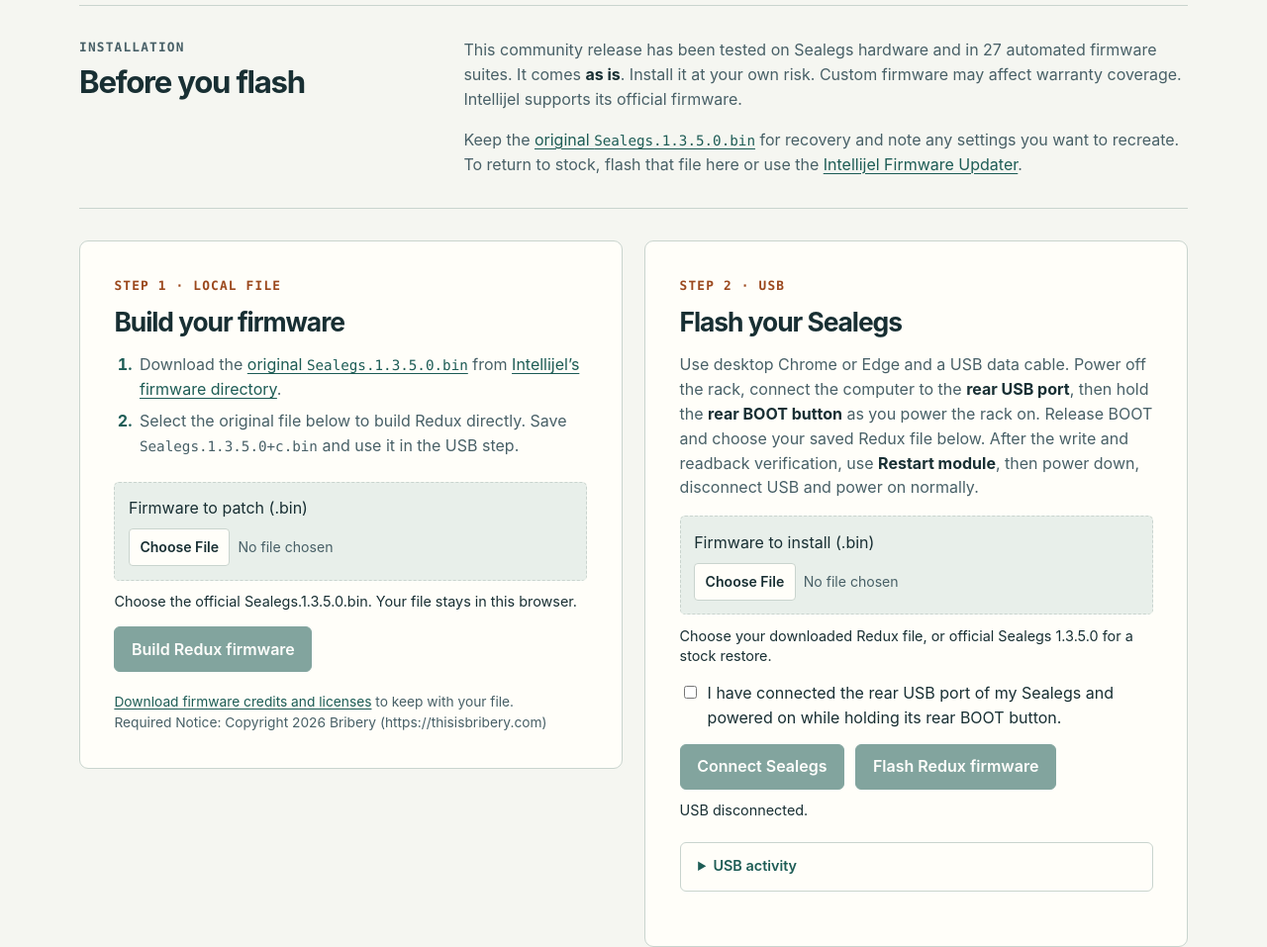
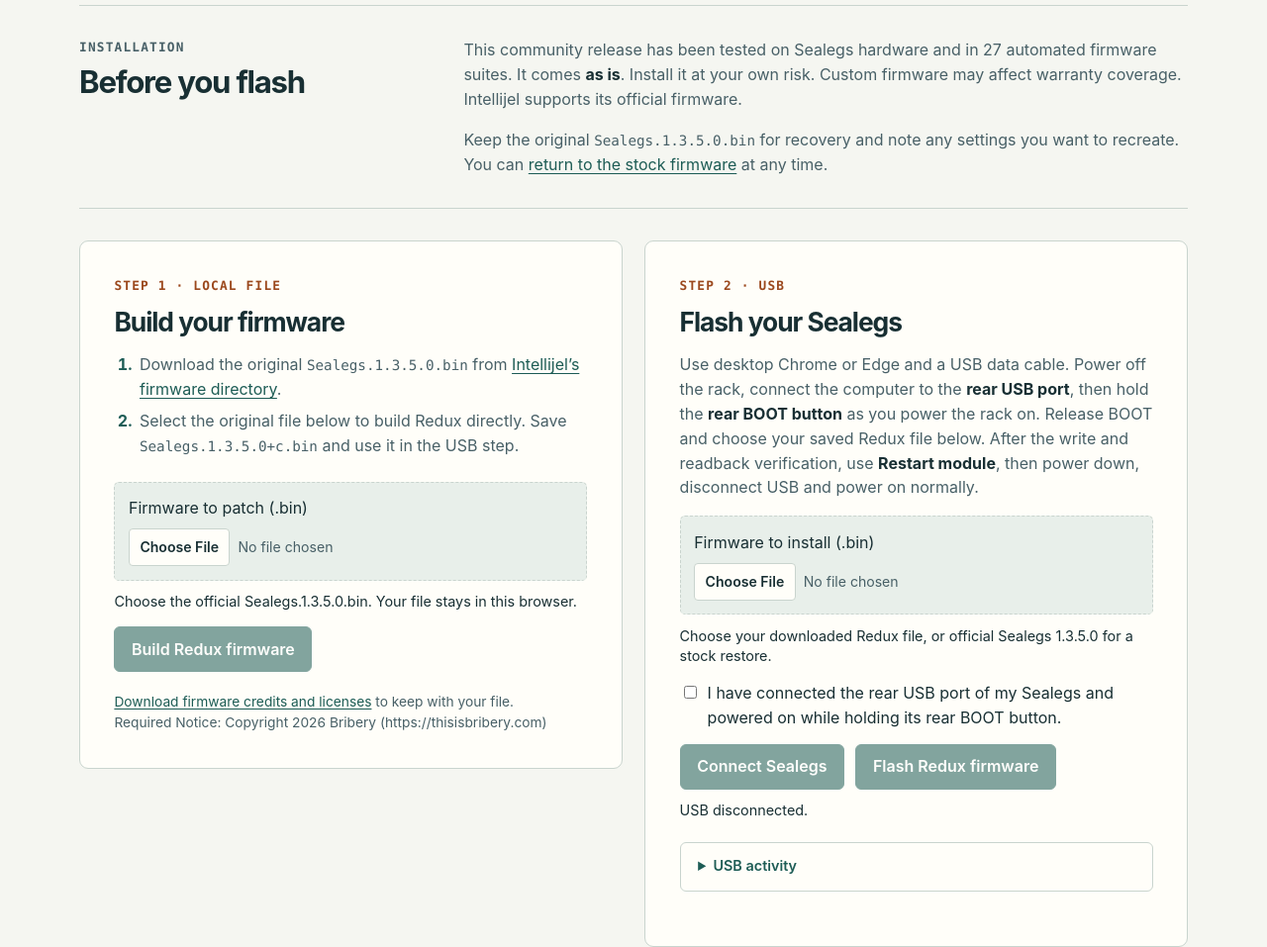
Before and after one commit to vwal/seal-eggs-redux, a plain HTML site: page index.html in a window 1280 px wide. Shown: the part 640-1597 px from the top of the page at 99% size. Drawn offline with Linux system fonts and the light colour scheme.

Commit message:
Link stock downloads to the firmware directory and add recovery instructions

```diff
--- a/firmware-tools.js
+++ b/firmware-tools.js
@@ -16,7 +16,7 @@ class ReduxPatcher extends HTMLElement {
         <input type="file" accept=".bin,application/octet-stream" aria-describedby="patch-feedback">
       </label>
       <p class="tool-status" id="patch-feedback" role="status" aria-live="polite">Choose the official Sealegs.1.3.5.0.bin. Your file stays in this browser.</p>
-      <p class="tool-help" data-guide hidden>Get the original Sealegs 1.3.5.0 file from <a href="https://intellijel.github.io/firmware/" target="_blank" rel="noopener noreferrer">Intellijel</a>. The full Seal Eggs build is also supported, with or without Tape Bright.</p>
+      <p class="tool-help" data-guide hidden>Get the original <code>Sealegs.1.3.5.0.bin</code> from <a href="https://github.com/intellijel/firmware/tree/master/bin" target="_blank" rel="noopener noreferrer">Intellijel’s firmware directory</a>. The full Seal Eggs build is also supported, with or without Tape Bright.</p>
       <div class="tool-actions">
         <button type="button" class="button" data-build disabled>Build Redux firmware</button>
         <a class="button" data-download download="Sealegs.1.3.5.0+c.bin" hidden>Download patched .bin</a>
--- a/index.html
+++ b/index.html
@@ -42,12 +42,12 @@
   <section id="installation" class="before" aria-labelledby="before-title">
     <div><p class="kicker">Installation</p><h2 id="before-title">Before you flash</h2></div>
     <div><p>This community release has been tested on Sealegs hardware and in 27 automated firmware suites. It comes <strong>as is</strong>. Install it at your own risk. Custom firmware may affect warranty coverage. Intellijel supports its official firmware.</p>
-    <p>Keep the <a href="https://intellijel.github.io/firmware/">original <code>Sealegs.1.3.5.0.bin</code></a> for recovery and note any settings you want to recreate. To return to stock, flash that file here or use the <a href="https://intellijel.github.io/firmware/">Intellijel Firmware Updater</a>.</p></div>
+    <p>Keep the original <code>Sealegs.1.3.5.0.bin</code> for recovery and note any settings you want to recreate. You can <a href="#stock-firmware">return to the stock firmware</a> at any time.</p></div>
   </section>
   <section class="work-section" aria-label="Patch and install">
     <div class="work-card" id="patcher"><p class="kicker">Step 1 · Local file</p><h2>Build your firmware</h2>
       <ol class="prep">
-        <li>Download the <a href="https://intellijel.github.io/firmware/">original <code>Sealegs.1.3.5.0.bin</code></a> from <a href="https://github.com/intellijel/firmware/tree/master/bin">Intellijel’s firmware directory</a>.</li>
+        <li>Download the original <code>Sealegs.1.3.5.0.bin</code> from <a href="https://github.com/intellijel/firmware/tree/master/bin">Intellijel’s firmware directory</a>.</li>
         <li>Select the original file below to build Redux directly. Save <code>Sealegs.1.3.5.0+c.bin</code> and use it in the USB step.</li>
       </ol>
       <redux-patcher></redux-patcher>
@@ -95,6 +95,10 @@
       <article><div><h3>Feature reference</h3><p>The playing guide to Character, Digi pitch modes, Seal Beads and all twelve Microloops variations.</p></div><div><a href="docs/sealegs-redux-feature-reference-letter.pdf">US Letter</a><a href="docs/sealegs-redux-feature-reference-a4.pdf">A4</a></div></article>
     </div>
   </section>
+  <section id="stock-firmware" class="section" aria-labelledby="stock-firmware-title">
+    <h2 id="stock-firmware-title">Back to the stock firmware</h2>
+    <p>To restore the official firmware, open the <a href="https://intellijel.github.io/firmware/">Intellijel Firmware Updater</a>, select <strong>Sealegs</strong> and follow the instructions to reflash your module.</p>
+  </section>
   <section class="credits section"><div class="section-title"><p class="kicker">Project notes</p><h2>Credits and release terms</h2></div>
     <div class="play-grid"><article><h3>Built on Seal Eggs</h3><p><strong>BRIBERY</strong> created the upstream modifications, adapted Seal Beads to Sealegs and wrote Microloops. <strong>Émilie Gillet</strong> created Mutable Instruments Beads and stmlib. <strong>Intellijel</strong> designed Sealegs and supplies the original firmware and updater.</p><p><a href="https://www.thisisbribery.com/sealeggs/">BRIBERY’s Seal Eggs</a> · <a href="https://ko-fi.com/thisisbribery">Support BRIBERY</a> · <a href="https://github.com/pichenettes/eurorack">Mutable Instruments source</a></p>
       <p>Redux firmware changes, release tools and field guides by <strong>vwal</strong>. <a href="https://www.buymeacoffee.com/vwal">Buy me a coffee</a></p></article>
```
